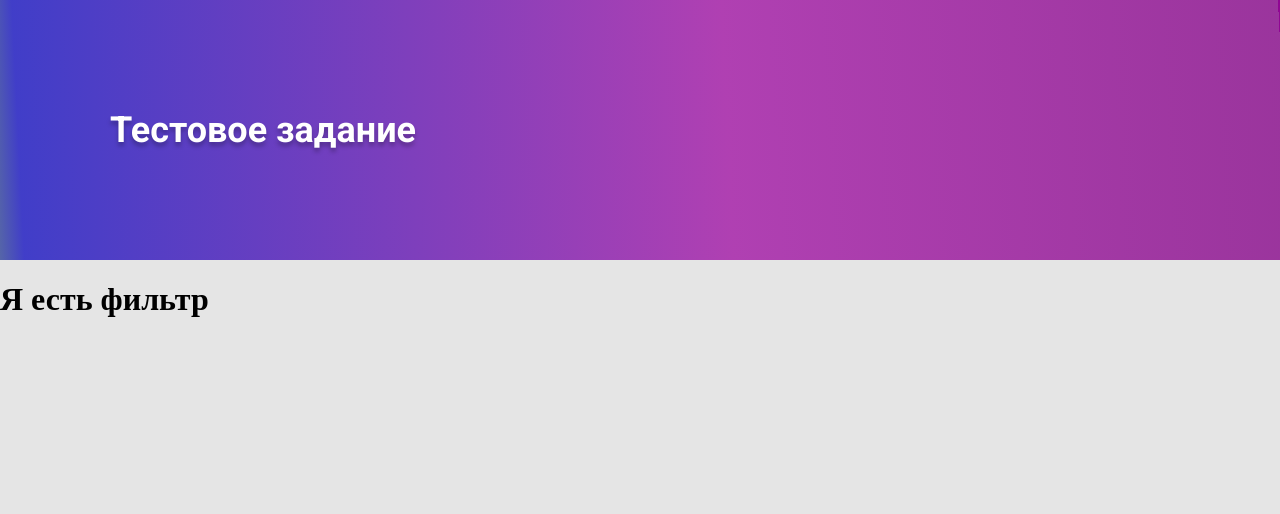
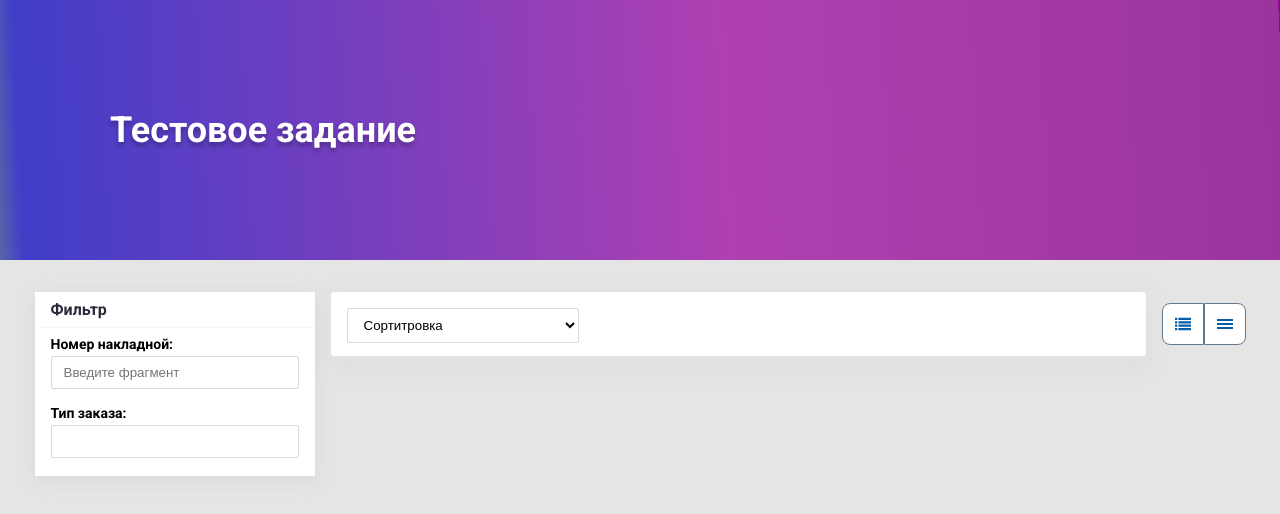
Before and after one commit to Kovriga/CSCTehno, a Vue app: page / in a window 1280 px wide. Shown: the top 514 px of the page. Built offline with nearby package versions, Linux system fonts and the light colour scheme; the HTML template or start-up script is replaced by a standard one.

Commit message:
Разработка фильтра

```diff
--- a/src/App.vue
+++ b/src/App.vue
@@ -2,10 +2,10 @@
   <div id="app">
     <header-site></header-site>
     <div class="center-component-mesh">
-      <div class="filter">
-        <filter-table></filter-table>
+      <filter-table></filter-table>
+      <div>
+        <sort-by></sort-by>
       </div>
-      <div class="table-data"></div>
     </div>
   </div>
 </template>
@@ -14,9 +14,11 @@
 import {Component, Vue} from "vue-property-decorator";
 import HeaderSite from "@/components/HeaderSite.vue";
 import FilterTable from "@/components/FilterTable.vue";
+import SortBy from "@/components/SortBy.vue";
 
 @Component({
   components: {
+    SortBy,
     FilterTable,
     HeaderSite
   }
@@ -34,13 +36,10 @@ export default class App extends Vue {
 }
 
 .center-component-mesh {
+  margin-top: 32px;
+  justify-content: center;
   display: flex;
 }
-
-.filter, .table-data {
-
-}
-
 h2 {
   margin: 0;
 }
--- a/src/components/FilterTable.vue
+++ b/src/components/FilterTable.vue
@@ -1,6 +1,23 @@
 <template>
   <div class="filter-component">
-    <h1>Я есть фильтр</h1>
+    <div class="heder--filter">
+      <h3>Фильтр</h3>
+    </div>
+    <div class="body--filter">
+      <div>
+        <label>Номер накладной:</label>
+        <input type="text" id="mike" value="Майк" placeholder="Введите фрагмент" v-model="checkedNames">
+      </div>
+      <div>
+        <label for="mike">Тип заказа:</label>
+        <select v-model="selected">
+          <option disabled value="Выберете из списка">Выберете из списка</option>
+          <option>А</option>
+          <option>Б</option>
+          <option>В</option>
+        </select>
+      </div>
+    </div>
   </div>
 </template>
 
@@ -9,11 +26,80 @@ import {Component, Vue} from "vue-property-decorator";
 
 @Component
 
-export default class FilterTable extends Vue{
-
+export default class FilterTable extends Vue {
+  selected = '';
 }
 </script>
 
 <style lang="scss" scoped>
+label{
+  margin-bottom: 4px;
+  font-family: 'Roboto';
+  font-style: normal;
+  font-weight: 700;
+  font-size: 14px;
+  line-height: 16px;
 
+  color: #000000;
+}
+.body--filter{
+  display: flex;
+  flex-direction: column;
+}
+
+.body--filter > div {
+  display: flex;
+  margin:8px 16px ;
+  flex-direction: column;
+}
+
+.body--filter > div > input, select {
+  padding:8px 12px;
+  width: auto;
+  background: #FFFFFF;
+  border: 1px solid #D9D9D9;
+  border-radius: 2px;
+}
+.body--filter > div > select {
+  position: relative;
+  appearance: none
+}
+
+.body--filter > div > select:after {
+  content: "";
+  display: block;
+  border-style: solid;
+  border-width: 6px 5px 0 5px;
+  border-color: #000 transparent transparent transparent;
+  pointer-events: none;
+  position: absolute;
+  top: 50%;
+  right: 1rem;
+  z-index: 1;
+  margin-top: -3px;
+}
+
+.heder--filter {
+  padding: 8px 16px;
+  border-bottom: 1px solid #F8F8F8;
+}
+
+h3 {
+  margin: 0;
+  font-family: 'Roboto';
+  font-style: normal;
+  font-weight: 700;
+  font-size: 16px;
+  line-height: 19px;
+  display: flex;
+  align-items: center;
+  color: #2B2839;
+}
+
+.filter-component {
+  filter: drop-shadow(0px 4px 8px rgba(179, 178, 178, 0.25));
+  width: 280px;
+  height: 184px;
+  background: #FFFFFF;
+}
 </style>
--- /dev/null
+++ b/src/components/SortBy.vue
@@ -0,0 +1,103 @@
+<template>
+  <div class="sort-by">
+    <div class="sort-by--select">
+      <select>
+        <option>Сортитровка</option>
+      </select>
+    </div>
+    <div class="sort-by--table">
+      <svg width="24" height="24" viewBox="0 0 24 24" fill="none" xmlns="http://www.w3.org/2000/svg">
+        <path
+            d="M5.99999 9.1429H4.28568C4.20831 9.1429 4.14135 9.17104 4.08481 9.22762C4.02824 9.28422 4 9.35121 4 9.42861V11.1429C4 11.2202 4.02824 11.2873 4.08481 11.3438C4.14138 11.4002 4.20831 11.4286 4.28568 11.4286H5.99999C6.07736 11.4286 6.14432 11.4003 6.20086 11.3438C6.25743 11.2872 6.28567 11.2202 6.28567 11.1429V9.42861C6.28567 9.35121 6.2574 9.28422 6.20086 9.22762C6.14432 9.17114 6.07736 9.1429 5.99999 9.1429Z"
+            fill="#045DA7"/>
+        <path
+            d="M5.99999 16.0001H4.28568C4.20831 16.0001 4.14135 16.0281 4.08481 16.0847C4.02824 16.1413 4 16.2082 4 16.2856V18C4 18.0773 4.02824 18.1442 4.08481 18.2008C4.14138 18.2575 4.20831 18.2857 4.28568 18.2857H5.99999C6.07736 18.2857 6.14432 18.2574 6.20086 18.2008C6.25743 18.1443 6.28567 18.0773 6.28567 18V16.2856C6.28567 16.2082 6.2574 16.1413 6.20086 16.0847C6.14432 16.0283 6.07736 16.0001 5.99999 16.0001Z"
+            fill="#045DA7"/>
+        <path
+            d="M5.99999 12.5713H4.28568C4.20831 12.5713 4.14135 12.5997 4.08481 12.6562C4.02827 12.7126 4 12.7798 4 12.8571V14.5713C4 14.6488 4.02824 14.7158 4.08481 14.7723C4.14138 14.8288 4.20831 14.857 4.28568 14.857H5.99999C6.07736 14.857 6.14432 14.8289 6.20086 14.7723C6.25743 14.7158 6.28567 14.6488 6.28567 14.5713V12.8571C6.28567 12.7798 6.2574 12.7128 6.20086 12.6562C6.14432 12.5997 6.07736 12.5713 5.99999 12.5713Z"
+            fill="#045DA7"/>
+        <path
+            d="M5.99999 5.71426H4.28568C4.20831 5.71426 4.14135 5.7425 4.08481 5.79908C4.02827 5.85565 4 5.9226 4 5.99997V7.71426C4 7.79166 4.02824 7.85858 4.08481 7.91515C4.14138 7.97173 4.20831 7.99996 4.28568 7.99996H5.99999C6.07736 7.99996 6.14432 7.97182 6.20086 7.91515C6.25743 7.85858 6.28567 7.79166 6.28567 7.71426V5.99997C6.28567 5.92257 6.2574 5.85565 6.20086 5.79908C6.14432 5.74266 6.07736 5.71426 5.99999 5.71426Z"
+            fill="#045DA7"/>
+        <path
+            d="M19.7142 16.0001H7.71427C7.6369 16.0001 7.56994 16.0281 7.5134 16.0847C7.45683 16.1413 7.42859 16.2082 7.42859 16.2857V18.0001C7.42859 18.0773 7.45683 18.1442 7.5134 18.2008C7.56997 18.2575 7.6368 18.2857 7.71427 18.2857H19.7142C19.7917 18.2857 19.8586 18.2575 19.9152 18.2008C19.9718 18.1442 20 18.0773 20 18.0001V16.2857C20 16.2082 19.9717 16.1413 19.9152 16.0847C19.8586 16.0283 19.7917 16.0001 19.7142 16.0001Z"
+            fill="#045DA7"/>
+        <path
+            d="M19.7142 12.5713H7.71427C7.6369 12.5713 7.56994 12.5997 7.5134 12.6562C7.45686 12.7126 7.42859 12.7798 7.42859 12.8571V14.5713C7.42859 14.6488 7.45683 14.7158 7.5134 14.7723C7.56997 14.8288 7.6368 14.857 7.71427 14.857H19.7142C19.7917 14.857 19.8586 14.8289 19.9152 14.7723C19.9718 14.7158 20 14.6488 20 14.5713V12.8571C20 12.7798 19.9717 12.7128 19.9152 12.6562C19.8586 12.5997 19.7917 12.5713 19.7142 12.5713Z"
+            fill="#045DA7"/>
+        <path
+            d="M19.9152 5.79908C19.8586 5.74263 19.7917 5.71426 19.7142 5.71426H7.71427C7.6369 5.71426 7.56994 5.7425 7.5134 5.79908C7.45686 5.85565 7.42859 5.92257 7.42859 5.99997V7.71426C7.42859 7.79166 7.45683 7.85858 7.5134 7.91515C7.56997 7.97173 7.6368 7.99996 7.71427 7.99996H19.7142C19.7917 7.99996 19.8586 7.97182 19.9152 7.91515C19.9718 7.85858 20 7.79166 20 7.71426V5.99997C19.9999 5.9226 19.9717 5.85565 19.9152 5.79908Z"
+            fill="#045DA7"/>
+        <path
+            d="M19.7142 9.1429H7.71427C7.6369 9.1429 7.56994 9.17104 7.5134 9.22762C7.45683 9.28422 7.42859 9.35121 7.42859 9.42861V11.1429C7.42859 11.2202 7.45683 11.2872 7.5134 11.3438C7.56997 11.4002 7.6368 11.4286 7.71427 11.4286H19.7142C19.7917 11.4286 19.8586 11.4003 19.9152 11.3438C19.9718 11.2872 20 11.2202 20 11.1429V9.42861C20 9.35121 19.9717 9.28422 19.9152 9.22762C19.8586 9.17114 19.7917 9.1429 19.7142 9.1429Z"
+            fill="#045DA7"/>
+      </svg>
+    </div>
+    <div class="sort-by--item">
+      <svg width="16" height="10" viewBox="0 0 16 10" fill="none" xmlns="http://www.w3.org/2000/svg">
+        <line y1="1" x2="16" y2="1" stroke="#045DA7" stroke-width="2"/>
+        <line y1="5" x2="16" y2="5" stroke="#045DA7" stroke-width="2"/>
+        <line y1="9" x2="16" y2="9" stroke="#045DA7" stroke-width="2"/>
+      </svg>
+    </div>
+    <div></div>
+  </div>
+</template>
+
+<script lang="ts">
+import {Component, Vue} from "vue-property-decorator";
+
+@Component
+
+export default class SortBy extends Vue {
+}
+</script>
+
+<style scoped lang="scss">
+select {
+  margin: 16px;
+  padding:8px 12px;
+  width: 232px;
+  background: #FFFFFF;
+  border: 1px solid #D9D9D9;
+  border-radius: 2px;
+}
+
+.sort-by {
+  display: flex;
+  align-items: center;
+}
+
+.sort-by--table {
+  display: flex;
+  justify-content: center;
+  align-content: center;
+  flex-wrap: wrap;
+  height: 40px;
+  width: 40px;
+  background: #FFFFFF;
+  border: 1px solid #647A8C;
+  border-radius: 8px 0 0 8px;
+}
+
+.sort-by--item {
+  display: flex;
+  align-items: center;
+  justify-content: center;
+  height: 40px;
+  width: 40px;
+  background: #FFFFFF;
+  border: 1px solid #647A8C;
+  border-radius: 0 8px 8px 0;
+}
+
+.sort-by > .sort-by--select {
+  margin: 0 16px;
+  box-shadow: 0px 4px 12px #E7E7E7;
+  border-radius: 3px;
+  background: #ffffff;
+  filter: drop-shadow(0px 4px 8px rgba(179, 178, 178, 0.25));
+  width: 815px;
+  height: 64px;
+}
+</style>
```
